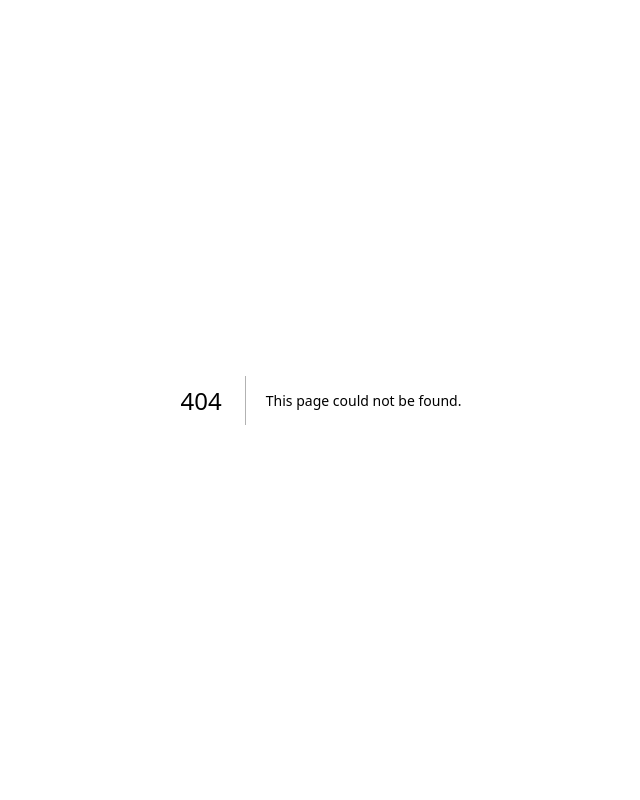
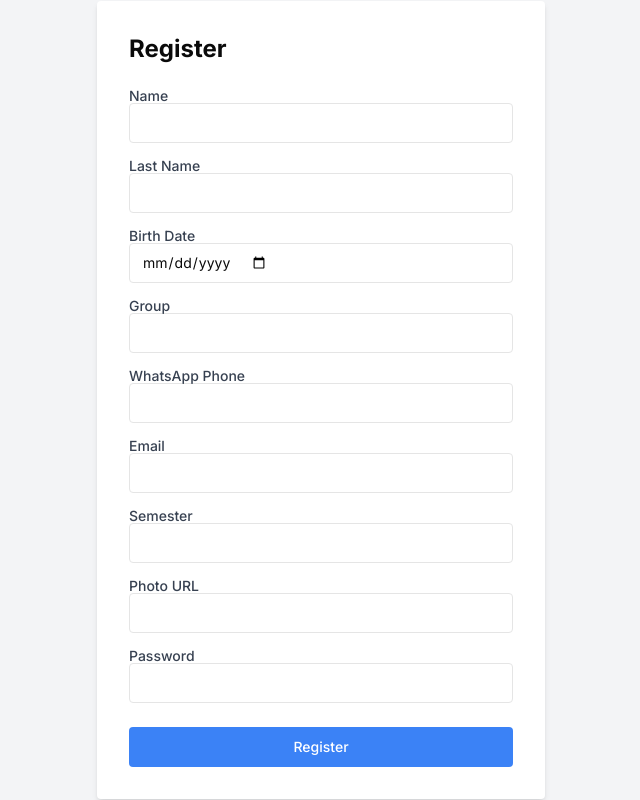
Before and after one commit to kalg12/SS-Support, a Next.js app: page /register in a window 1280 px wide. Before the commit this address had no page. Shown: the whole page, without its empty margins (319-959 px from the left). Built offline with nearby package versions, Linux system fonts and the light colour scheme.

Commit message:
Advances

```diff
--- a/src/app/api/tickets/create/route.ts
+++ b/src/app/api/tickets/create/route.ts
@@ -2,12 +2,13 @@ import { NextRequest, NextResponse } from "next/server";
 import pool from "@/utils/db";
 
 export async function POST(request: NextRequest) {
-  const { title, description } = await request.json();
+  const { estudiante_id, descripcion, estado, becario_id, horario_agendado } =
+    await request.json();
 
   try {
     const [result]: any = await pool.query(
-      "INSERT INTO tickets (title, description, status) VALUES (?, ?, ?)",
-      [title, description, "open"]
+      "INSERT INTO tickets (estudiante_id, descripcion, estado, becario_id, horario_agendado) VALUES (?, ?, ?, ?, ?)",
+      [estudiante_id, descripcion, estado, becario_id, horario_agendado]
     );
 
     if (result.affectedRows === 1) {
--- a/src/app/api/tickets/route.ts
+++ b/src/app/api/tickets/route.ts
@@ -1,7 +1,7 @@
 import { NextRequest, NextResponse } from "next/server";
 import pool from "@/utils/db";
 
-export async function GET(request: NextRequest) {
+export async function GET() {
   try {
     const [rows]: any = await pool.query("SELECT * FROM tickets");
 
--- a/src/app/api/users/create/route.ts
+++ b/src/app/api/users/create/route.ts
@@ -3,14 +3,36 @@ import bcrypt from "bcryptjs";
 import pool from "@/utils/db";
 
 export async function POST(request: NextRequest) {
-  const { email, password, name } = await request.json();
+  const {
+    nombre,
+    apellido,
+    fecha_nacimiento,
+    grupo,
+    telefono_whatsapp,
+    correo_electronico,
+    semestre,
+    foto,
+    rol_id,
+    password,
+  } = await request.json();
 
   try {
     const hashedPassword = bcrypt.hashSync(password, 10);
 
     const [result]: any = await pool.query(
-      "INSERT INTO usuarios (nombre, correo_electronico, password) VALUES (?, ?, ?)",
-      [name, email, hashedPassword]
+      "INSERT INTO usuarios (nombre, apellido, fecha_nacimiento, grupo, telefono_whatsapp, correo_electronico, semestre, foto, rol_id, password) VALUES (?, ?, ?, ?, ?, ?, ?, ?, ?, ?)",
+      [
+        nombre,
+        apellido,
+        fecha_nacimiento,
+        grupo,
+        telefono_whatsapp,
+        correo_electronico,
+        semestre,
+        foto,
+        rol_id,
+        hashedPassword,
+      ]
     );
 
     if (result.affectedRows === 1) {
@@ -21,7 +43,16 @@ export async function POST(request: NextRequest) {
         { status: 400 }
       );
     }
-  } catch (error) {
+  } catch (error: any) {
+    console.error("Error creating user:", error);
+
+    if (error.code === "ER_DUP_ENTRY") {
+      return NextResponse.json(
+        { success: false, message: "Email already in use" },
+        { status: 400 }
+      );
+    }
+
     return NextResponse.json(
       { success: false, message: "Internal server error" },
       { status: 500 }
--- /dev/null
+++ b/src/app/register/page.tsx
@@ -0,0 +1,9 @@
+import Register from "@/components/Register";
+
+export default function RegisterPage() {
+  return (
+    <div>
+      <Register />
+    </div>
+  );
+}
--- /dev/null
+++ b/src/app/tickets/create/page.tsx
@@ -0,0 +1,12 @@
+import ProtectedRoute from "@/components/ProtectedRoute";
+import CreateTicket from "@/components/CreateTicket";
+
+export default function CreateTicketPage() {
+  return (
+    <ProtectedRoute>
+      <div>
+        <CreateTicket />
+      </div>
+    </ProtectedRoute>
+  );
+}
--- /dev/null
+++ b/src/app/tickets/page.tsx
@@ -0,0 +1,12 @@
+import ProtectedRoute from "@/components/ProtectedRoute";
+import TicketList from "@/components/TicketList";
+
+export default function TicketListPage() {
+  return (
+    <ProtectedRoute>
+      <div>
+        <TicketList />
+      </div>
+    </ProtectedRoute>
+  );
+}
--- a/src/components/CreateTicket.tsx
+++ b/src/components/CreateTicket.tsx
@@ -9,14 +9,23 @@ import { Label } from "@/components/ui/label";
 import { Textarea } from "@/components/ui/textarea";
 
 const CreateTicket = () => {
-  const [title, setTitle] = useState("");
-  const [description, setDescription] = useState("");
+  const [estudianteId, setEstudianteId] = useState<string>("");
+  const [descripcion, setDescripcion] = useState<string>("");
+  const [estado, setEstado] = useState<string>("open");
+  const [becarioId, setBecarioId] = useState<string>("");
+  const [horarioAgendado, setHorarioAgendado] = useState<string>("");
   const [createTicket] = useCreateTicketMutation();
 
   const handleCreateTicket = async (e: React.FormEvent) => {
     e.preventDefault();
     try {
-      const response = await createTicket({ title, description }).unwrap();
+      const response = await createTicket({
+        estudiante_id: parseInt(estudianteId, 10),
+        descripcion,
+        estado,
+        becario_id: parseInt(becarioId, 10),
+        horario_agendado: horarioAgendado,
+      }).unwrap();
       if (response.success) {
         Swal.fire({
           title: "Success",
@@ -24,8 +33,11 @@ const CreateTicket = () => {
           icon: "success",
           confirmButtonText: "OK",
         });
-        setTitle("");
-        setDescription("");
+        setEstudianteId("");
+        setDescripcion("");
+        setEstado("open");
+        setBecarioId("");
+        setHorarioAgendado("");
       } else {
         Swal.fire({
           title: "Error",
@@ -51,25 +63,61 @@ const CreateTicket = () => {
         <h2 className="text-2xl font-bold mb-6">Create Ticket</h2>
         <form onSubmit={handleCreateTicket}>
           <div className="mb-4">
-            <Label htmlFor="title" className="block text-gray-700">
-              Title
+            <Label htmlFor="estudiante_id" className="block text-gray-700">
+              Student ID
             </Label>
             <Input
-              id="title"
+              id="estudiante_id"
               type="text"
-              value={title}
-              onChange={(e) => setTitle(e.target.value)}
+              value={estudianteId}
+              onChange={(e) => setEstudianteId(e.target.value)}
+              className="w-full px-3 py-2 border rounded"
+            />
+          </div>
+          <div className="mb-4">
+            <Label htmlFor="descripcion" className="block text-gray-700">
+              Description
+            </Label>
+            <Textarea
+              id="descripcion"
+              value={descripcion}
+              onChange={(e) => setDescripcion(e.target.value)}
+              className="w-full px-3 py-2 border rounded"
+            />
+          </div>
+          <div className="mb-4">
+            <Label htmlFor="estado" className="block text-gray-700">
+              Status
+            </Label>
+            <Input
+              id="estado"
+              type="text"
+              value={estado}
+              onChange={(e) => setEstado(e.target.value)}
+              className="w-full px-3 py-2 border rounded"
+            />
+          </div>
+          <div className="mb-4">
+            <Label htmlFor="becario_id" className="block text-gray-700">
+              Scholar ID
+            </Label>
+            <Input
+              id="becario_id"
+              type="text"
+              value={becarioId}
+              onChange={(e) => setBecarioId(e.target.value)}
               className="w-full px-3 py-2 border rounded"
             />
           </div>
           <div className="mb-6">
-            <Label htmlFor="description" className="block text-gray-700">
-              Description
+            <Label htmlFor="horario_agendado" className="block text-gray-700">
+              Scheduled Time
             </Label>
-            <Textarea
-              id="description"
-              value={description}
-              onChange={(e) => setDescription(e.target.value)}
+            <Input
+              id="horario_agendado"
+              type="datetime-local"
+              value={horarioAgendado}
+              onChange={(e) => setHorarioAgendado(e.target.value)}
               className="w-full px-3 py-2 border rounded"
             />
           </div>
--- a/src/components/Login.tsx
+++ b/src/components/Login.tsx
@@ -5,10 +5,10 @@ import { useRouter } from "next/navigation";
 import { useDispatch } from "react-redux";
 import { useLoginUserMutation } from "@/services/userApi";
 import { login } from "@/store/authSlice";
+import Swal from "sweetalert2";
 import { Button } from "@/components/ui/button";
 import { Input } from "@/components/ui/input";
 import { Label } from "@/components/ui/label";
-import Swal from "sweetalert2"; // Importar SweetAlert2
 
 const Login = () => {
   const [email, setEmail] = useState("");
@@ -29,7 +29,7 @@ const Login = () => {
           icon: "success",
           confirmButtonText: "OK",
         }).then(() => {
-          router.push("/dashboard");
+          router.push("/tickets");
         });
       } else {
         Swal.fire({
--- a/src/components/Register.jsx
+++ b/src/components/Register.jsx
@@ -2,7 +2,6 @@
 
 import { useState } from "react";
 import { useRouter } from "next/navigation";
-import { useDispatch } from "react-redux";
 import { useRegisterUserMutation } from "@/services/userApi";
 import Swal from "sweetalert2";
 import { Button } from "@/components/ui/button";
@@ -10,17 +9,34 @@ import { Input } from "@/components/ui/input";
 import { Label } from "@/components/ui/label";
 
 const Register = () => {
-  const [email, setEmail] = useState("");
+  const [nombre, setNombre] = useState("");
+  const [apellido, setApellido] = useState("");
+  const [fecha_nacimiento, setFechaNacimiento] = useState("");
+  const [grupo, setGrupo] = useState("");
+  const [telefono_whatsapp, setTelefonoWhatsapp] = useState("");
+  const [correo_electronico, setCorreoElectronico] = useState("");
+  const [semestre, setSemestre] = useState("");
+  const [foto, setFoto] = useState("");
+  const [rol_id, setRolId] = useState(1);
   const [password, setPassword] = useState("");
-  const [name, setName] = useState("");
-  const dispatch = useDispatch();
   const router = useRouter();
   const [registerUser] = useRegisterUserMutation();
 
   const handleRegister = async (e) => {
     e.preventDefault();
     try {
-      const response = await registerUser({ email, password, name }).unwrap();
+      const response = await registerUser({
+        nombre,
+        apellido,
+        fecha_nacimiento,
+        grupo,
+        telefono_whatsapp,
+        correo_electronico,
+        semestre,
+        foto,
+        rol_id,
+        password,
+      }).unwrap();
       if (response.success) {
         Swal.fire({
           title: "Success",
@@ -55,26 +71,98 @@ const Register = () => {
         <h2 className="text-2xl font-bold mb-6">Register</h2>
         <form onSubmit={handleRegister}>
           <div className="mb-4">
-            <Label htmlFor="name" className="block text-gray-700">
+            <Label htmlFor="nombre" className="block text-gray-700">
               Name
             </Label>
             <Input
-              id="name"
+              id="nombre"
               type="text"
-              value={name}
-              onChange={(e) => setName(e.target.value)}
+              value={nombre}
+              onChange={(e) => setNombre(e.target.value)}
               className="w-full px-3 py-2 border rounded"
             />
           </div>
           <div className="mb-4">
-            <Label htmlFor="email" className="block text-gray-700">
+            <Label htmlFor="apellido" className="block text-gray-700">
+              Last Name
+            </Label>
+            <Input
+              id="apellido"
+              type="text"
+              value={apellido}
+              onChange={(e) => setApellido(e.target.value)}
+              className="w-full px-3 py-2 border rounded"
+            />
+          </div>
+          <div className="mb-4">
+            <Label htmlFor="fecha_nacimiento" className="block text-gray-700">
+              Birth Date
+            </Label>
+            <Input
+              id="fecha_nacimiento"
+              type="date"
+              value={fecha_nacimiento}
+              onChange={(e) => setFechaNacimiento(e.target.value)}
+              className="w-full px-3 py-2 border rounded"
+            />
+          </div>
+          <div className="mb-4">
+            <Label htmlFor="grupo" className="block text-gray-700">
+              Group
+            </Label>
+            <Input
+              id="grupo"
+              type="text"
+              value={grupo}
+              onChange={(e) => setGrupo(e.target.value)}
+              className="w-full px-3 py-2 border rounded"
+            />
+          </div>
+          <div className="mb-4">
+            <Label htmlFor="telefono_whatsapp" className="block text-gray-700">
+              WhatsApp Phone
+            </Label>
+            <Input
+              id="telefono_whatsapp"
+              type="text"
+              value={telefono_whatsapp}
+              onChange={(e) => setTelefonoWhatsapp(e.target.value)}
+              className="w-full px-3 py-2 border rounded"
+            />
+          </div>
+          <div className="mb-4">
+            <Label htmlFor="correo_electronico" className="block text-gray-700">
               Email
             </Label>
             <Input
-              id="email"
+              id="correo_electronico"
               type="email"
-              value={email}
-              onChange={(e) => setEmail(e.target.value)}
+              value={correo_electronico}
+              onChange={(e) => setCorreoElectronico(e.target.value)}
+              className="w-full px-3 py-2 border rounded"
+            />
+          </div>
+          <div className="mb-4">
+            <Label htmlFor="semestre" className="block text-gray-700">
+              Semester
+            </Label>
+            <Input
+              id="semestre"
+              type="text"
+              value={semestre}
+              onChange={(e) => setSemestre(e.target.value)}
+              className="w-full px-3 py-2 border rounded"
+            />
+          </div>
+          <div className="mb-4">
+            <Label htmlFor="foto" className="block text-gray-700">
+              Photo URL
+            </Label>
+            <Input
+              id="foto"
+              type="text"
+              value={foto}
+              onChange={(e) => setFoto(e.target.value)}
               className="w-full px-3 py-2 border rounded"
             />
           </div>
--- a/src/components/TicketList.tsx
+++ b/src/components/TicketList.tsx
@@ -8,9 +8,13 @@ import { Button } from "@/components/ui/button";
 
 interface Ticket {
   id: number;
-  title: string;
-  description: string;
-  status: string;
+  estudiante_id: number;
+  descripcion: string;
+  estado: string;
+  becario_id: number;
+  fecha_creacion: string;
+  fecha_actualizacion: string;
+  horario_agendado: string;
 }
 
 const TicketList = () => {
@@ -18,7 +22,8 @@ const TicketList = () => {
     data: tickets = [],
     error,
     isLoading,
-  } = useGetTicketsQuery(undefined);
+  } = useGetTicketsQuery(undefined); // Asegúrate de pasar 'undefined' si no hay argumentos
+
   const dispatch = useDispatch();
 
   const handleLogout = () => {
@@ -49,9 +54,13 @@ const TicketList = () => {
         {tickets.map((ticket: Ticket) => (
           <li key={ticket.id} className="mb-2">
             <div className="bg-white p-4 rounded shadow">
-              <h2 className="text-xl font-bold">{ticket.title}</h2>
-              <p>{ticket.description}</p>
-              <p>Status: {ticket.status}</p>
+              <h2 className="text-xl font-bold">Ticket {ticket.id}</h2>
+              <p>{ticket.descripcion}</p>
+              <p>Status: {ticket.estado}</p>
+              <p>
+                Scheduled Time:{" "}
+                {new Date(ticket.horario_agendado).toLocaleString()}
+              </p>
             </div>
           </li>
         ))}
--- a/src/services/ticketApi.ts
+++ b/src/services/ticketApi.ts
@@ -7,7 +7,7 @@ export const ticketApi = createApi({
     getTickets: builder.query<Ticket[], void>({
       query: () => "tickets",
     }),
-    createTicket: builder.mutation({
+    createTicket: builder.mutation<any, Partial<Ticket>>({
       query: (ticket) => ({
         url: "tickets/create",
         method: "POST",
@@ -21,7 +21,11 @@ export const { useGetTicketsQuery, useCreateTicketMutation } = ticketApi;
 
 interface Ticket {
   id: number;
-  title: string;
-  description: string;
-  status: string;
+  estudiante_id: number;
+  descripcion: string;
+  estado: string;
+  becario_id: number;
+  fecha_creacion: string;
+  fecha_actualizacion: string;
+  horario_agendado: string;
 }
--- a/src/store/index.ts
+++ b/src/store/index.ts
@@ -3,6 +3,7 @@ import { setupListeners } from "@reduxjs/toolkit/query/react";
 import { persistReducer, persistStore } from "redux-persist";
 import storage from "redux-persist/lib/storage";
 import { userApi } from "@/services/userApi";
+import { ticketApi } from "@/services/ticketApi";
 import authReducer from "./authSlice";
 
 const persistConfig = {
@@ -16,11 +17,12 @@ const store = configureStore({
   reducer: {
     auth: persistedReducer,
     [userApi.reducerPath]: userApi.reducer,
+    [ticketApi.reducerPath]: ticketApi.reducer,
   },
   middleware: (getDefaultMiddleware) =>
     getDefaultMiddleware({
       serializableCheck: false,
-    }).concat(userApi.middleware),
+    }).concat(userApi.middleware, ticketApi.middleware),
 });
 
 setupListeners(store.dispatch);
```
